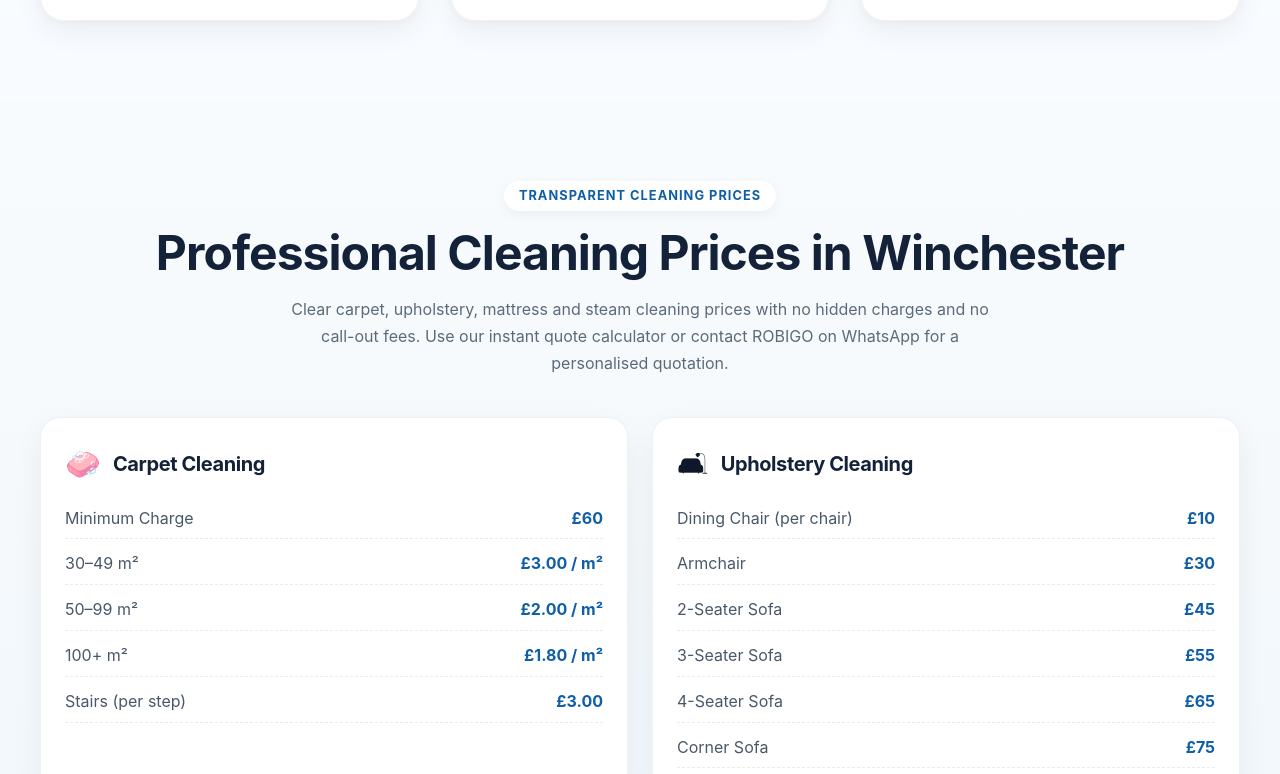
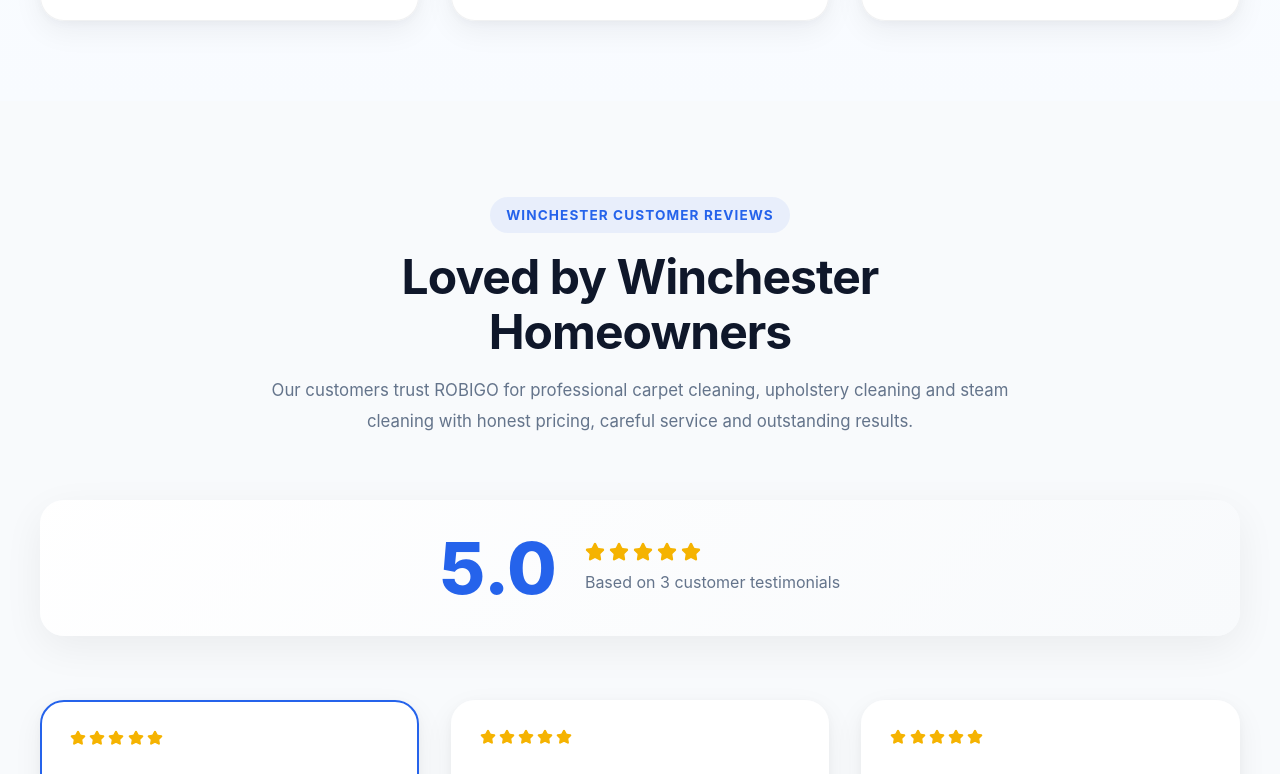
Before and after one commit to Robigo1977/ROBIGO-V5, a React (Vite) app: page /more-about-robigo in a window 1280 px wide. Shown: the part 4306-5080 px from the top of the page. Built offline with nearby package versions, Linux system fonts and the light colour scheme.

Commit message:
Add customer reviews to detailed ROBIGO page

```diff
--- a/src/pages/MoreInformation.tsx
+++ b/src/pages/MoreInformation.tsx
@@ -1,6 +1,7 @@
 import LocalTrust from "../components/sections/LocalTrust/LocalTrust";
 import BeforeAfter from "../components/sections/BeforeAfter";
 import WhyChoose from "../components/sections/WhyChoose";
+import Reviews from "../components/sections/Reviews";
 import Pricing from "../components/sections/Pricing/Pricing";
 import ServiceAreas from "../components/sections/ServiceAreas";
 import FAQ from "../components/sections/FAQ";
@@ -43,6 +44,7 @@
       <LocalTrust />
       <BeforeAfter />
       <WhyChoose />
+      <Reviews />
       <Pricing />
       <ServiceAreas />
       <FAQ />
```
